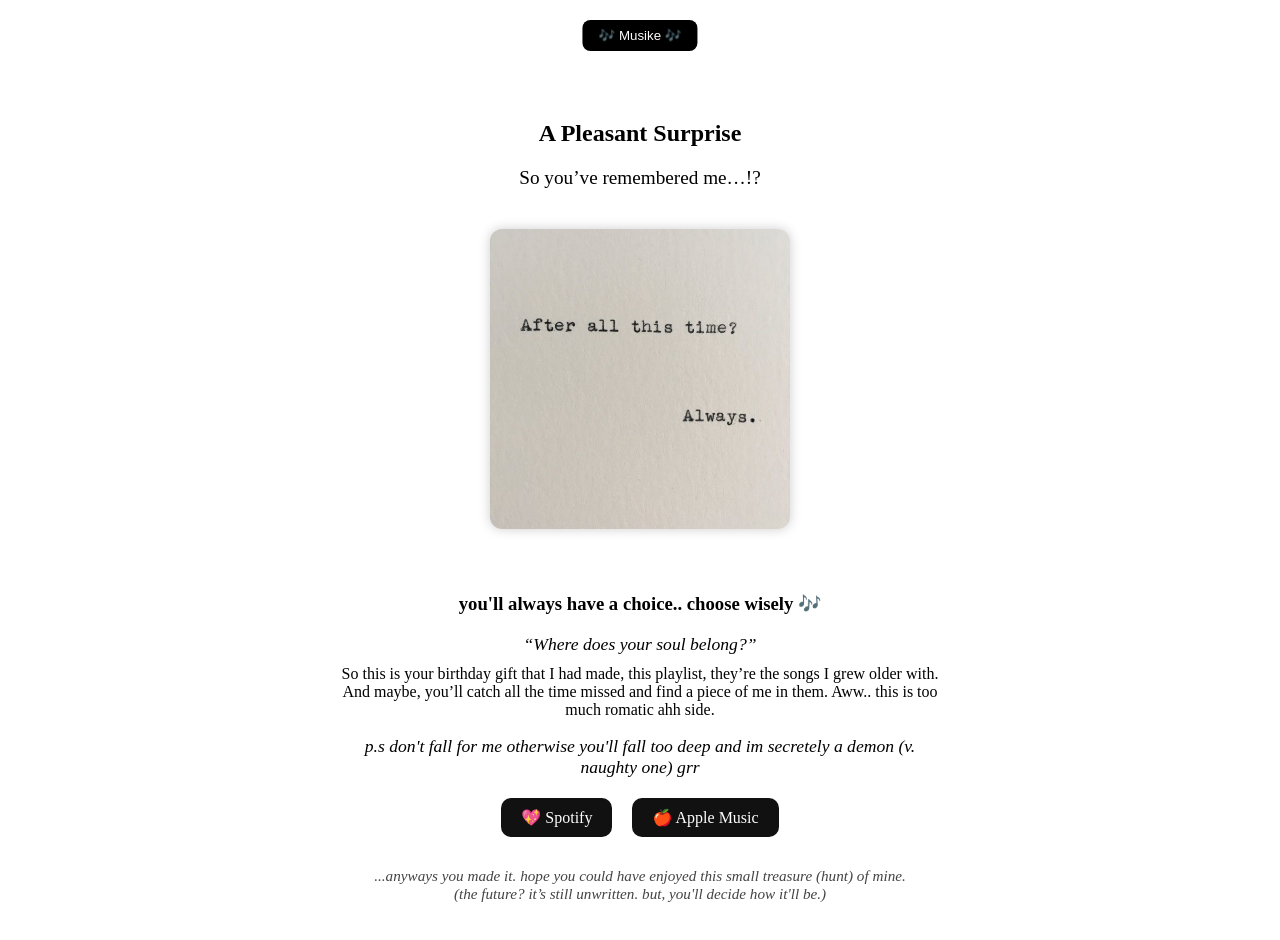
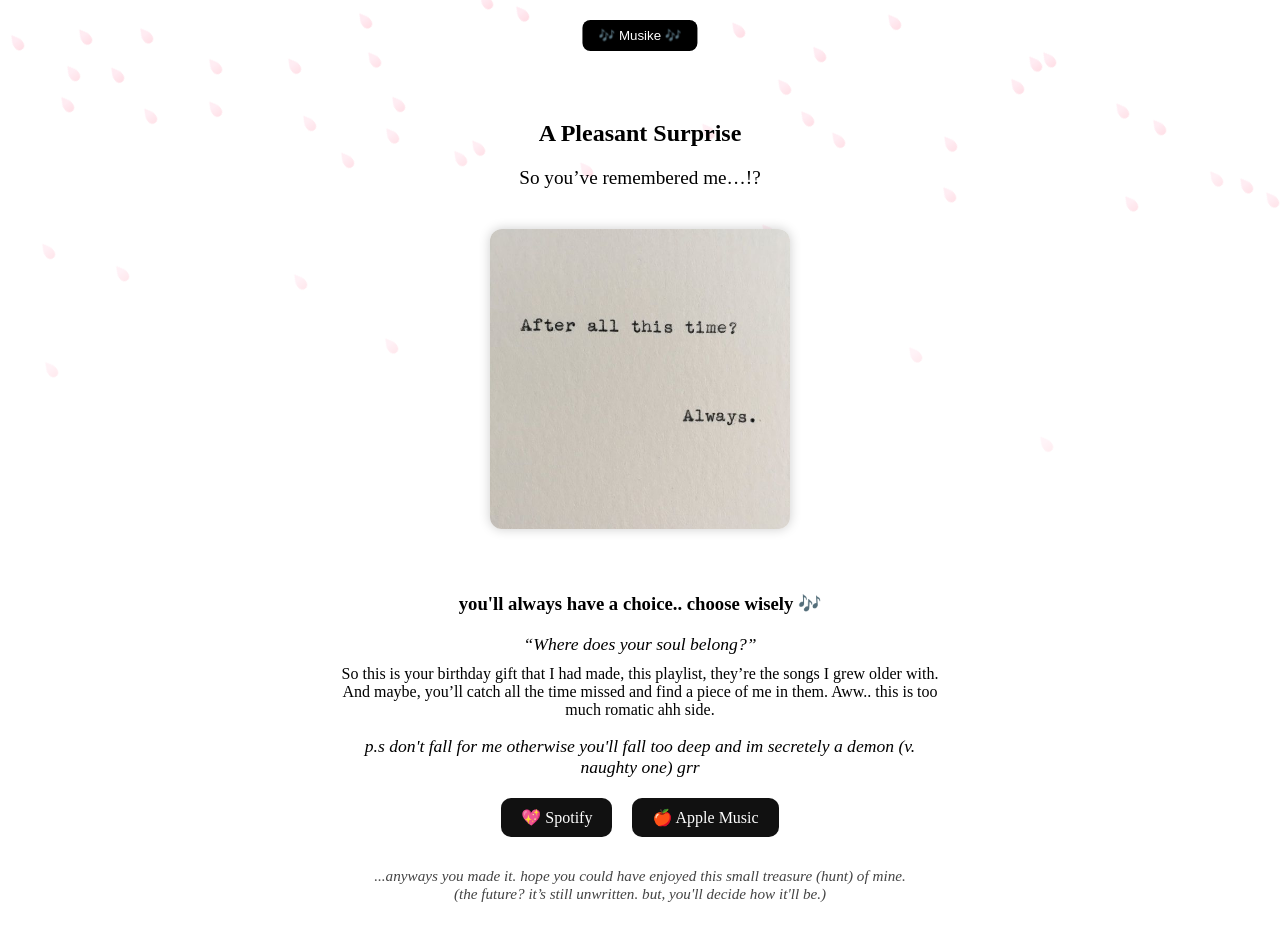
Before and after one commit to utkarshsingx/foralltime-always, a React (Vite) app: page /page8 in a window 1280 px wide. Shown: the top 940 px of the page. Built offline with nearby package versions, Linux system fonts and the light colour scheme.

Commit message:
sakura leaves done!

```diff
--- /dev/null
+++ b/src/components/SakuraBackground.jsx
@@ -0,0 +1,45 @@
+import React, { useEffect } from "react";
+import "./sakura.css";
+
+const SakuraBackground = () => {
+  useEffect(() => {
+    const handleMouseMove = (e) => {
+      const x = e.clientX / window.innerWidth - 0.5;
+      const y = e.clientY / window.innerHeight - 0.5;
+
+      document.querySelectorAll(".petals").forEach((petal) => {
+        const speed = petal.getAttribute("data-speed") || 1;
+        const offsetX = x * speed * 30;
+        const offsetY = y * speed * 20;
+        petal.style.transform = `translate(${offsetX}px, ${offsetY}px)`;
+      });
+    };
+
+    window.addEventListener("mousemove", handleMouseMove);
+    return () => window.removeEventListener("mousemove", handleMouseMove);
+  }, []);
+
+  const petalsArray = Array.from({ length: 50 }); // Reasonable number for now
+
+  return (
+    <div className="sakura-container">
+      {petalsArray.map((_, index) => (
+        <div
+          key={index}
+          className={`petals`}
+          data-speed={(Math.random() * 2 + 1).toFixed(2)}
+          style={{
+            left: `${Math.random() * 100}vw`,
+            animationDuration: `${10 + Math.random() * 10}s`,
+            animationDelay: `${Math.random() * 5}s`,
+            top: `${-Math.random() * 100}px`,
+          }}
+        >
+          <div className="petal"></div>
+        </div>
+      ))}
+    </div>
+  );
+};
+
+export default SakuraBackground;
--- /dev/null
+++ b/src/components/sakura.css
@@ -0,0 +1,64 @@
+.sakura-container {
+  position: fixed;
+  top: 0;
+  left: 0;
+  width: 100vw;
+  height: 100vh;
+  overflow: hidden;
+  pointer-events: none;
+  z-index: 0;
+}
+
+.petal {
+  background-image: linear-gradient(#ffe1ec, #ffcdd8);
+  display: inline-block;
+  height: 11px;
+  width: 10px;
+  border-radius: 30% 30% 100% 100% / 100%;
+  transform: rotate(45deg);
+  animation: petals-flutter 4s infinite ease-in-out;
+  z-index: 1;
+  opacity: 0.8;
+  position: relative;
+}
+
+.petal:before {
+  content: "";
+  border-bottom: 7px solid #ffe1ec;
+  border-left: 4px solid transparent;
+  border-right: 4px solid transparent;
+  position: absolute;
+  top: -7px;
+  left: 1px;
+}
+
+.petals {
+  position: absolute;
+  will-change: transform;
+  animation-name: petals-fall;
+  animation-timing-function: linear;
+  animation-iteration-count: infinite;
+}
+
+@keyframes petals-flutter {
+  0% {
+    transform: rotate(45deg) translateX(0px);
+  }
+  50% {
+    transform: rotate(-45deg) translateX(15px);
+  }
+  100% {
+    transform: rotate(45deg) translateX(0px);
+  }
+}
+
+@keyframes petals-fall {
+  0% {
+    transform: translateY(0);
+    opacity: 0.9;
+  }
+  100% {
+    transform: translateY(120vh);
+    opacity: 0;
+  }
+}
--- a/src/pages/Page8.jsx
+++ b/src/pages/Page8.jsx
@@ -1,4 +1,5 @@
 import React, { useEffect, useRef } from "react";
+import SakuraBackground from "../components/SakuraBackground";
 
 function Page8() {
   const audioRef = useRef(null);
@@ -27,6 +28,9 @@ function Page8() {
   };
 
   return (
+    <>
+      <SakuraBackground />
+
       <div style={styles.container}>
         <audio ref={audioRef} loop src="/audio/blue.mp3" />
 
@@ -46,8 +50,8 @@ function Page8() {
             So this is your birthday gift that I had made, this playlist,
             they’re the songs I grew older with.
             <br />
-          And maybe, you’ll catch all the time missed and find a piece of me in them. Aww.. this is too much
-          romatic ahh side.
+            And maybe, you’ll catch all the time missed and find a piece of me
+            in them. Aww.. this is too much romatic ahh side.
             <br />
             <p style={styles.subtitle}>
               p.s don't fall for me otherwise you'll fall too deep and im
@@ -86,6 +90,7 @@ function Page8() {
           🎶 Musike 🎶
         </button>
       </div>
+    </>
   );
 }
 
```
Lines whose indentation alone changed are shown as unchanged.
